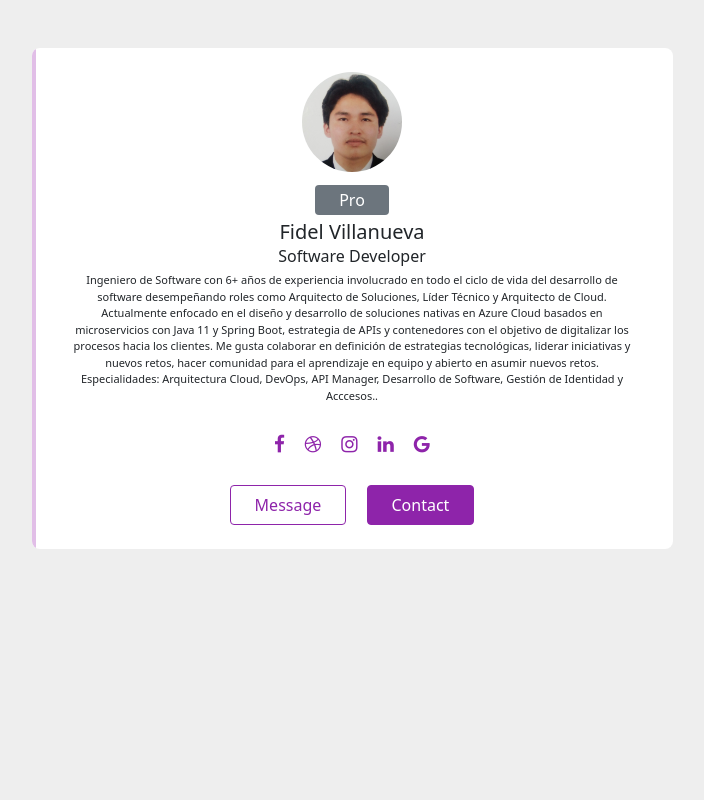
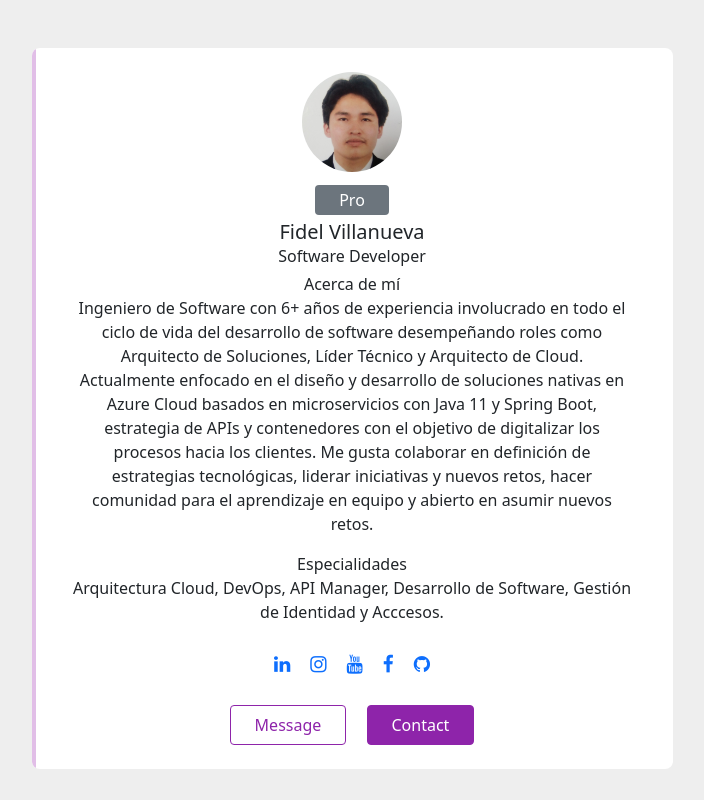
Before and after one commit to fvillanuevape/fvillanuevape.github.io, a plain HTML site: page index.html in a window 1280 px wide. Shown: the whole page, without its empty margins (288-992 px from the left). Drawn offline with nearby package versions, Linux system fonts and the light colour scheme.

Commit message:
Update Social links.

```diff
--- a/index.html
+++ b/index.html
@@ -8,6 +8,7 @@
     <link href='https://cdn.jsdelivr.net/npm/bootstrap@5.0.0-beta1/dist/css/bootstrap.min.css' rel='stylesheet'>
     <link href='https://cdnjs.cloudflare.com/ajax/libs/font-awesome/4.7.0/css/font-awesome.min.css' rel='stylesheet'>
     <script type='text/javascript' src='https://cdnjs.cloudflare.com/ajax/libs/jquery/3.2.1/jquery.min.js'></script>
+    <link rel="stylesheet" href="https://cdn.jsdelivr.net/npm/bootstrap-icons@1.11.3/font/bootstrap-icons.min.css">
     <link rel="stylesheet" href="css/main.css">
 </head>
 
@@ -29,33 +30,49 @@
                         <h5 class="mt-2 mb-0">Fidel Villanueva</h5>
                         <span>Software Developer</span>
 
+
                         <div class="px-4 mt-1">
-                            <p class="fonts">Ingeniero de Software con 6+ años de experiencia involucrado en todo el ciclo de vida del desarrollo de software desempeñando roles como Arquitecto de Soluciones, Líder Técnico y Arquitecto de Cloud. Actualmente enfocado en el diseño y desarrollo de soluciones nativas en Azure Cloud basados en microservicios con Java 11 y Spring Boot, estrategia de APIs y contenedores con el objetivo de digitalizar los procesos hacia los clientes. Me gusta colaborar en definición de estrategias tecnológicas, liderar iniciativas y nuevos retos, hacer comunidad para el aprendizaje en equipo y abierto en asumir nuevos retos.
+                            <span class="">Acerca de mí</span>
+                            <p>Ingeniero de Software con 6+ años de experiencia involucrado
+                                en todo el ciclo de vida del desarrollo de software desempeñando roles como
+                                Arquitecto de Soluciones, Líder Técnico y Arquitecto de Cloud. Actualmente
+                                enfocado en el diseño y desarrollo de soluciones nativas en Azure Cloud
+                                basados en microservicios con Java 11 y Spring Boot, estrategia de APIs
+                                y contenedores con el objetivo de digitalizar los procesos hacia los clientes.
+                                Me gusta colaborar en definición de estrategias tecnológicas, liderar iniciativas y
+                                nuevos retos, hacer comunidad para el aprendizaje en equipo y abierto en asumir nuevos
+                                retos.
+                            </p>
 
-                                Especialidades: Arquitectura Cloud, DevOps, API Manager, Desarrollo de Software, Gestión de Identidad y Acccesos.. </p>
+                            <span>Especialidades</span>
+                            <p> Arquitectura Cloud, DevOps, API Manager, Desarrollo de Software, Gestión
+                                de Identidad y Acccesos. </p>
+
 
                         </div>
 
                         <ul class="social-list">
-                            <li><i class="fa fa-facebook"></i></li>
-                            <li><i class="fa fa-dribbble"></i></li>
-                            <li><i class="fa fa-instagram"></i></li>
-                            <li><i class="fa fa-linkedin"></i></li>
-                            <li><i class="fa fa-google"></i></li>
+                            <li>
+                                <a href="https://www.linkedin.com/in/fvillanuevape/" target="_blank"
+                                    rel="noopener noreferrer">
+                                    <i class="fa fa-linkedin"></i>
+                                </a>
+                            </li>
+                            <li><a href="https://www.instagram.com/fvillanueva.pe/" target="_blank"
+                                    rel="noopener noreferrer"><i class="fa fa-instagram"></i></li>
+                            <li><a href="https://www.youtube.com/@fvillanuevape" target="_blank"
+                                    rel="noopener noreferrer"><i class="fa fa-youtube"></i></a></li>
+                            <li><a href="https://www.facebook.com/fvillanueva.pe" target="_blank"
+                                    rel="noopener noreferrer"><i class="fa fa-facebook"></i></a></li>
+                            <li><a href="https://github.com/fvillanuevape" target="_blank" rel="noopener noreferrer"><i
+                                        class="fa fa-github"></i></a></li>
                         </ul>
-
                         <div class="buttons">
 
                             <button class="btn btn-outline-primary px-4">Message</button>
                             <button class="btn btn-primary px-4 ms-3">Contact</button>
                         </div>
-
-
                     </div>
-
-
-
-
                 </div>
 
             </div>
@@ -63,6 +80,7 @@
         </div>
 
     </div>
+
     <script type='text/javascript'
         src='https://cdn.jsdelivr.net/npm/bootstrap@5.0.0-beta1/dist/js/bootstrap.bundle.min.js'></script>
     <script type='text/javascript' src='#'></script>
```
